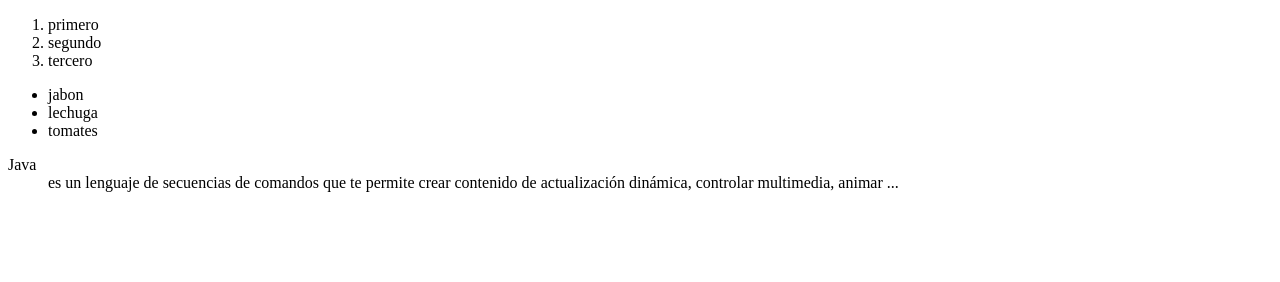
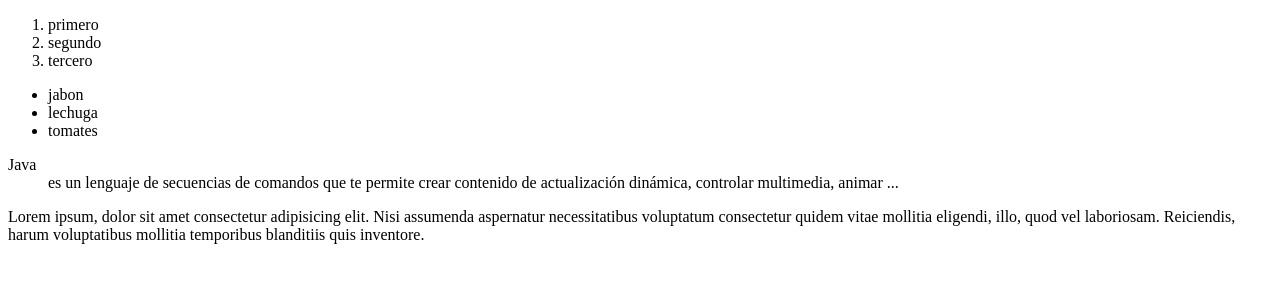
Before and after one commit to NurGal/LISTAS, a plain HTML site: page index.html in a window 1280 px wide. Drawn offline with Linux system fonts and the light colour scheme.

Commit message:
añadido párrafo

```diff
--- a/index.html
+++ b/index.html
@@ -23,5 +23,6 @@
 
 
     </dl>
+    <p>Lorem ipsum, dolor sit amet consectetur adipisicing elit. Nisi assumenda aspernatur necessitatibus voluptatum consectetur quidem vitae mollitia eligendi, illo, quod vel laboriosam. Reiciendis, harum voluptatibus mollitia temporibus blanditiis quis inventore.</p>
 </body>
 </html>
```
